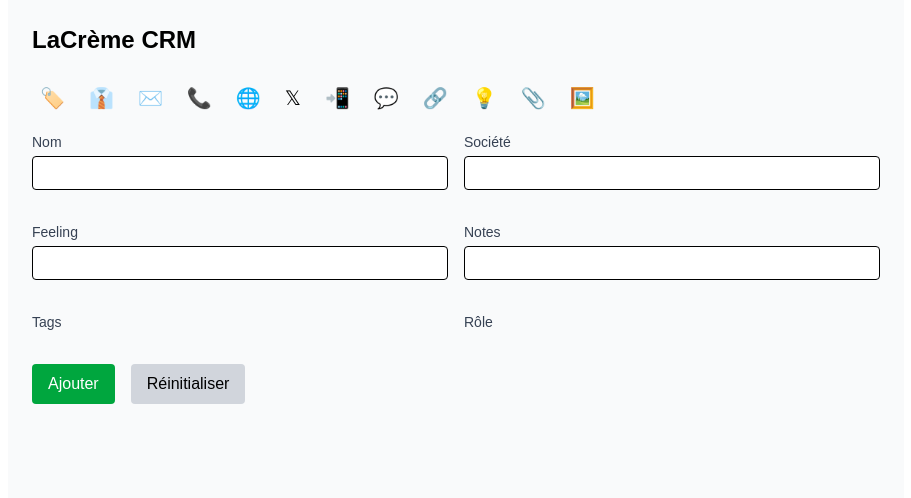
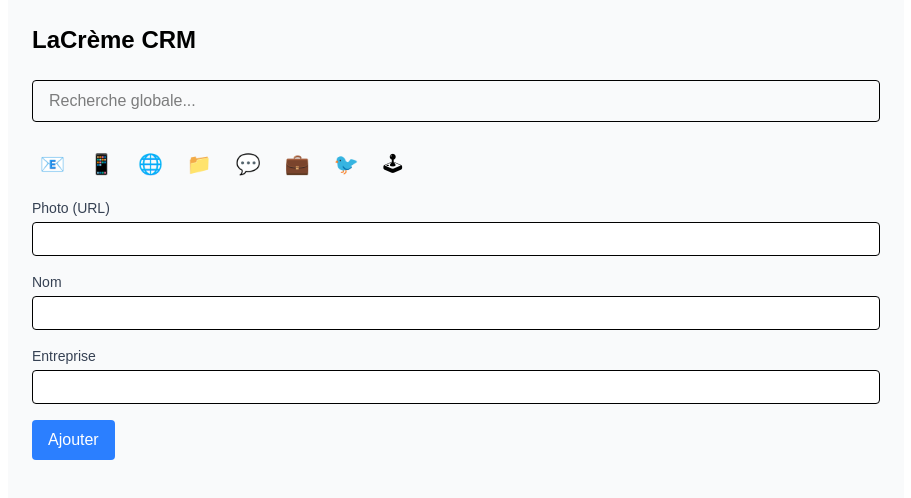
Before and after one commit to Grillon/la-creme-crm, a Next.js app: page / in a window 1280 px wide. Shown: the top 498 px of the page, without its empty margins (184-1095 px from the left). Built offline with nearby package versions, Linux system fonts and the light colour scheme.

Commit message:
bug: correction de la modification

```diff
--- a/src/app/page.tsx
+++ b/src/app/page.tsx
@@ -6,6 +6,7 @@ import ContactForm from "@/components/contact-form";
 import ContactCard from "@/components/contact-card";
 
 export default function Home() {
+  const [search, setSearch] = useState("");
   const [contacts, setContacts] = useState([]);
   const [form, setForm] = useState({
     id: "",
@@ -39,6 +40,25 @@ export default function Home() {
 
   const handleAdd = (newContact) => {
     setContacts([...contacts, { ...newContact, id: uuidv4() }]);
+    resetForm();
+  };
+
+  const handleUpdate = (updatedContact) => {
+    setContacts(contacts.map(c => c.id === updatedContact.id ? updatedContact : c));
+    setEditing(false);
+    resetForm();
+  };
+
+  const handleDelete = (id) => {
+    setContacts(contacts.filter(c => c.id !== id));
+  };
+
+  const handleEdit = (contact) => {
+    setForm(contact);
+    setEditing(true);
+  };
+
+  const resetForm = () => {
     setForm({
       id: "",
       contactName: "",
@@ -60,44 +80,34 @@ export default function Home() {
     });
   };
 
-  const handleUpdate = (updatedContact) => {
-    setContacts(
-      contacts.map((c) => (c.id === updatedContact.id ? updatedContact : c))
+  const matches = (contact) => {
+    const q = search.toLowerCase();
+    return (
+      contact.contactName?.toLowerCase().includes(q) ||
+      contact.contactCompany?.toLowerCase().includes(q) ||
+      contact.contactTags?.some(tag => tag.toLowerCase().includes(q)) ||
+      contact.contactEmail?.some(e => e.value?.toLowerCase().includes(q)) ||
+      contact.contactPhone?.some(p => p.value?.toLowerCase().includes(q)) ||
+      contact.contactWebsite?.some(w => w.value?.toLowerCase().includes(q)) ||
+      contact.contactX?.some(x => x.value?.toLowerCase().includes(q)) ||
+      contact.contactTelegram?.some(t => t.value?.toLowerCase().includes(q)) ||
+      contact.contactDiscord?.some(d => d.value?.toLowerCase().includes(q)) ||
+      contact.contactLinkedin?.some(l => l.value?.toLowerCase().includes(q)) ||
+      contact.contactIdeas?.some(i => i.value?.toLowerCase().includes(q)) ||
+      contact.contactNotes?.toLowerCase().includes(q)
     );
-    setEditing(false);
-    setForm({
-      id: "",
-      contactName: "",
-      contactTags: [],
-      contactCompany: "",
-      contactRole: [],
-      contactPhoto: "",
-      contactEmail: [],
-      contactPhone: [],
-      contactWebsite: [],
-      contactX: [],
-      contactTelegram: [],
-      contactDiscord: [],
-      contactLinkedin: [],
-      contactFeeling: "",
-      contactIdeas: [],
-      contactDocuments: [],
-      contactNotes: "",
-    });
-  };
-
-  const handleDelete = (id) => {
-    setContacts(contacts.filter((c) => c.id !== id));
-  };
-
-  const handleEdit = (contact) => {
-    setForm(contact);
-    setEditing(true);
   };
 
   return (
     <div className="p-6 max-w-4xl mx-auto text-black dark:text-white bg-gray-50 dark:bg-gray-900 min-h-screen">
       <h1 className="text-2xl font-bold mb-6">LaCrème CRM</h1>
+      <input
+        type="text"
+        placeholder="Recherche globale..."
+        className="mb-6 w-full px-4 py-2 rounded border dark:bg-gray-800 dark:text-white"
+        value={search}
+        onChange={(e) => setSearch(e.target.value)}
+      />
       <ContactForm
         form={form}
         setForm={setForm}
@@ -106,29 +116,11 @@ export default function Home() {
         editing={editing}
         cancelEdit={() => {
           setEditing(false);
-          setForm({
-            id: "",
-            contactName: "",
-            contactTags: [],
-            contactCompany: "",
-            contactRole: [],
-            contactPhoto: "",
-            contactEmail: [],
-            contactPhone: [],
-            contactWebsite: [],
-            contactX: [],
-            contactTelegram: [],
-            contactDiscord: [],
-            contactLinkedin: [],
-            contactFeeling: "",
-            contactIdeas: [],
-            contactDocuments: [],
-            contactNotes: "",
-          });
+          resetForm();
         }}
       />
       <div className="space-y-4">
-        {contacts.map((contact) => (
+        {contacts.filter(matches).map(contact => (
           <ContactCard
             key={contact.id}
             contact={contact}
--- a/src/components/contact-card.tsx
+++ b/src/components/contact-card.tsx
@@ -1,68 +1,47 @@
 "use client";
 
 export default function ContactCard({ contact, onEdit, onDelete }) {
+  const renderField = (label, val) =>
+    val && val.length > 0 && (
+      <p>
+        <strong>{label}:</strong>{" "}
+        {Array.isArray(val)
+          ? val.map((v, i) =>
+              typeof v === "object"
+                ? <span key={i}>{v.title ? v.title + ": " : ""}{v.value}</span>
+                : <span key={i}>{v}</span>
+            )
+          : val}
+      </p>
+    );
+
   return (
-    <div className="border p-4 rounded bg-white dark:bg-gray-800 shadow">
-      <div className="flex justify-between items-center mb-2">
-        <div>
-          <h2 className="text-xl font-bold">{contact.contactName}</h2>
-          {contact.contactCompany && (
-            <p className="text-sm text-gray-600 dark:text-gray-300">
-              {contact.contactCompany}
-            </p>
-          )}
-          {contact.contactRole?.length > 0 && (
-            <p className="text-sm text-gray-600 dark:text-gray-300">
-              {contact.contactRole.join(", ")}
-            </p>
-          )}
-        </div>
-        <div className="space-x-2">
-          <button
-            className="text-blue-600 dark:text-blue-400"
-            onClick={() => onEdit(contact)}
-          >
-            Modifier
-          </button>
-          <button
-            className="text-red-600 dark:text-red-400"
-            onClick={() => onDelete(contact.id)}
-          >
-            Supprimer
-          </button>
-        </div>
-      </div>
-      <div className="grid grid-cols-1 md:grid-cols-2 gap-2 text-sm">
-        {Object.entries(contact).map(([key, val]) => {
-          if (
-            key === "id" ||
-            key === "contactName" ||
-            key === "contactCompany" ||
-            key === "contactRole"
-          )
-            return null;
-          if (!val || (Array.isArray(val) && val.length === 0)) return null;
-          return (
-            <div key={key}>
-              <strong>
-                {key
-                  .replace("contact", "")
-                  .replace(/([A-Z])/g, " $1")
-                  .trim()}
-                :
-              </strong>
-              {Array.isArray(val) ? (
-                <ul className="list-disc list-inside">
-                  {val.map((v, i) => (
-                    <li key={`${key}-${i}`}>{v}</li>
-                  ))}
-                </ul>
-              ) : (
-                <span> {val}</span>
-              )}
-            </div>
-          );
-        })}
+    <div className="p-4 border rounded bg-white dark:bg-gray-800 dark:text-white">
+      <h2 className="text-xl font-semibold">{contact.contactName}</h2>
+      {contact.contactPhoto && (
+  <img
+    src={contact.contactPhoto}
+    alt="photo"
+    className="w-24 h-24 object-cover rounded-full border mb-2"
+  />
+)}
+
+      {renderField("Entreprise", contact.contactCompany)}
+      {renderField("Tags", contact.contactTags)}
+      {renderField("Emails", contact.contactEmail)}
+      {renderField("Téléphones", contact.contactPhone)}
+      {renderField("Sites web", contact.contactWebsite)}
+      {renderField("Documents", contact.contactDocuments)}
+      {renderField("Telegram", contact.contactTelegram)}
+      {renderField("Discord", contact.contactDiscord)}
+      {renderField("LinkedIn", contact.contactLinkedin)}
+      {renderField("X (Twitter)", contact.contactX)}
+      {renderField("Feeling", contact.contactFeeling)}
+      {renderField("Idées", contact.contactIdeas)}
+      {renderField("Notes", contact.contactNotes)}
+      <div className="mt-2 flex gap-4">
+        <button onClick={() => onEdit(contact)} className="text-blue-500">Modifier</button>
+        <button onClick={() => onDelete(contact.id)} className="text-red-500">Supprimer</button>
       </div>
     </div>
   );
--- a/src/components/contact-form.tsx
+++ b/src/components/contact-form.tsx
@@ -3,83 +3,69 @@
 import { useState, useEffect } from "react";
 
 const OPTIONAL_FIELDS = [
-  { key: "contactTags", label: "🏷️ Tags", multi: true },
-  { key: "contactRole", label: "👔 Rôle", multi: true },
-  { key: "contactEmail", label: "✉️ Email", multi: true },
-  { key: "contactPhone", label: "📞 Téléphone", multi: true },
-  { key: "contactWebsite", label: "🌐 Site Web", multi: true },
-  { key: "contactX", label: "𝕏 X", multi: true },
-  { key: "contactTelegram", label: "📲 Telegram", multi: true },
-  { key: "contactDiscord", label: "💬 Discord", multi: true },
-  { key: "contactLinkedin", label: "🔗 LinkedIn", multi: true },
-  { key: "contactIdeas", label: "💡 Idées", multi: true },
-  { key: "contactDocuments", label: "📎 Documents (URL)", multi: true },
-  { key: "contactPhoto", label: "🖼️ Photo (URL)", multi: false },
+  { label: "📧 Email", key: "contactEmail", multi: true },
+  { label: "📱 Téléphone", key: "contactPhone", multi: true },
+  { label: "🌐 Site web", key: "contactWebsite", multi: true },
+  { label: "📁 Documents", key: "contactDocuments", multi: true },
+  { label: "💬 Telegram", key: "contactTelegram", multi: true },
+  { label: "💼 LinkedIn", key: "contactLinkedin", multi: true },
+  { label: "🐦 X", key: "contactX", multi: true },
+  { label: "🕹 Discord", key: "contactDiscord", multi: true }
 ];
 
-const defaultForm = {
-  id: "",
-  contactName: "",
-  contactTags: [],
-  contactCompany: "",
-  contactRole: [],
-  contactPhoto: "",
-  contactEmail: [],
-  contactPhone: [],
-  contactWebsite: [],
-  contactX: [],
-  contactTelegram: [],
-  contactDiscord: [],
-  contactLinkedin: [],
-  contactFeeling: "",
-  contactIdeas: [],
-  contactDocuments: [],
-  contactNotes: "",
-};
-
-export default function ContactForm({
-  form,
-  setForm,
-  onAdd,
-  onUpdate,
-  editing,
-  cancelEdit,
-}) {
-  const [visibleFields, setVisibleFields] = useState(
-    new Set(["contactTags", "contactRole"])
-  );
+export default function ContactForm({ form, setForm, onAdd, onUpdate, editing, cancelEdit }) {
+  const [visibleFields, setVisibleFields] = useState(new Set());
 
   useEffect(() => {
-    if (!form) setForm(defaultForm);
+  Object.entries(form).forEach(([key, val]) => {
+    if (Array.isArray(val) && val.length > 0) {
+      setVisibleFields(prev => new Set(prev).add(key));
+    }
+  });
 }, [form]);
+
+  const handleSubmit = (e) => {
+    e.preventDefault();
+    editing ? onUpdate(form) : onAdd(form);
+  };
 
   const renderField = (label, key, multi = false) => (
     <div className="mb-4">
-      <label className="block text-sm font-medium text-gray-700 dark:text-gray-300 mb-1">
-        {label}
-      </label>
+      <label className="block text-sm font-medium text-gray-700 dark:text-gray-300 mb-1">{label}</label>
       {multi ? (
         <div className="space-y-2">
-          {form[key]?.map((val, i) => (
+          {form[key].map((entry, i) => (
             <div key={`${key}-${i}`} className="flex gap-2">
               <input
+                className="border rounded px-2 py-1 w-1/3 bg-white dark:bg-gray-800 dark:text-white"
+                placeholder="Label"
+                value={entry.title}
+                onChange={(e) => {
+                  const updated = [...form[key]];
+                  updated[i].title = e.target.value;
+                  setForm({ ...form, [key]: updated });
+                }}
+              />
+              <input
                 className="border rounded px-2 py-1 w-full bg-white dark:bg-gray-800 dark:text-white"
-                value={val}
+                placeholder="Valeur"
+                value={entry.value}
                 onChange={(e) => {
-                  const copy = [...form[key]];
-                  copy[i] = e.target.value;
-                  setForm({ ...form, [key]: copy });
+                  const updated = [...form[key]];
+                  updated[i].value = e.target.value;
+                  setForm({ ...form, [key]: updated });
                 }}
               />
               <button
                 type="button"
-                className="bg-red-500 text-white px-2 rounded"
+                className="text-red-500"
                 onClick={() => {
-                  const copy = form[key].filter((_, idx) => idx !== i);
-                  setForm({ ...form, [key]: copy });
+                  const updated = [...form[key]];
+                  updated.splice(i, 1);
+                  setForm({ ...form, [key]: updated });
                 }}
               >
-                -
+                −
               </button>
             </div>
           ))}
@@ -95,77 +81,47 @@ export default function ContactForm({
   );
 
   return (
-    <div>
-      <div className="flex flex-wrap gap-2 mb-4">
-        {OPTIONAL_FIELDS.map(({ key, label, multi }) => (
+    <form onSubmit={handleSubmit} className="mb-8">
+      <div className="flex gap-2 mb-4 flex-wrap">
+        {OPTIONAL_FIELDS.map(({ label, key, multi }) => (
           <button
+            type="button"
             key={key}
-            type="button"
-            title={label.replace(/^[^\s]+\s/, "")}
             onClick={() => {
-              setVisibleFields((prev) => new Set(prev).add(key));
-              if (multi) {
-                setForm((prev) => ({
+              setVisibleFields(prev => new Set(prev).add(key));
+              setForm(prev => ({
                 ...prev,
-                  [key]: [...(prev[key] || []), ""],
+                [key]: [...(prev[key] || []), { title: "", value: "" }],
               }));
-              } else {
-                setForm((prev) => ({ ...prev, [key]: "" }));
-              }
             }}
             className="text-xl px-2 py-1 rounded hover:bg-gray-200 dark:hover:bg-gray-700"
+            title={label}
           >
             {label.split(" ")[0]}
           </button>
         ))}
       </div>
-      <form className="grid grid-cols-1 md:grid-cols-2 gap-4 mb-8">
+      {renderField("Photo (URL)", "contactPhoto")}
       {renderField("Nom", "contactName")}
-        {renderField("Société", "contactCompany")}
-        {renderField("Feeling", "contactFeeling")}
-        {renderField("Notes", "contactNotes")}
-        {[...visibleFields].map((fieldKey) => {
-          const field = OPTIONAL_FIELDS.find((f) => f.key === fieldKey);
+      {renderField("Entreprise", "contactCompany")}
+      {[...visibleFields].map(fieldKey => {
+        const field = OPTIONAL_FIELDS.find(f => f.key === fieldKey);
         return field ? (
           <div key={field.key}>
-              {renderField(
-                field.label.replace(/^[^\s]+\s/, ""),
-                field.key,
-                field.multi
-              )}
+            {renderField(field.label.replace(/^[^\s]+\s/, ""), field.key, field.multi)}
           </div>
         ) : null;
       })}
-        <div className="col-span-full flex gap-4">
-          {editing ? (
-            <button
-              type="button"
-              className="bg-yellow-500 text-white px-4 py-2 rounded"
-              onClick={() => onUpdate(form)}
-            >
-              Mettre à jour
+      <div className="flex gap-2">
+        <button type="submit" className="bg-blue-500 text-white px-4 py-2 rounded">
+          {editing ? "Mettre à jour" : "Ajouter"}
         </button>
-          ) : (
-            <button
-              type="button"
-              className="bg-green-600 text-white px-4 py-2 rounded"
-              onClick={() => onAdd(form)}
-            >
-              Ajouter
+        {editing && (
+          <button type="button" onClick={cancelEdit} className="text-gray-500">
+            Annuler
           </button>
         )}
-          <button
-            type="button"
-            className="bg-gray-300 dark:bg-gray-700 text-black dark:text-white px-4 py-2 rounded"
-            onClick={() => {
-              setForm(defaultForm);
-              cancelEdit();
-            }}
-          >
-            Réinitialiser
-          </button>
       </div>
     </form>
-    </div>
   );
 }
```
Lines whose indentation alone changed are shown as unchanged.
